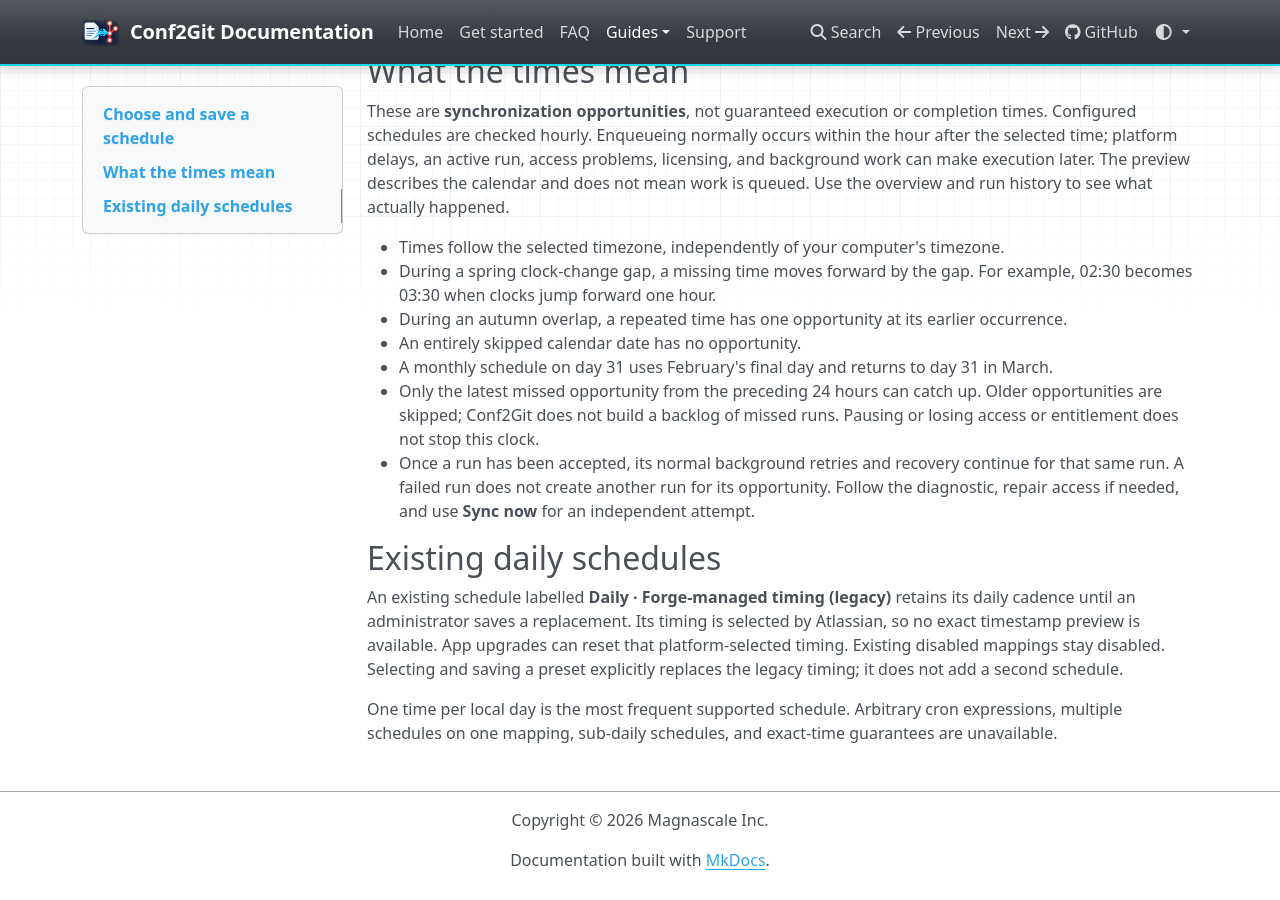
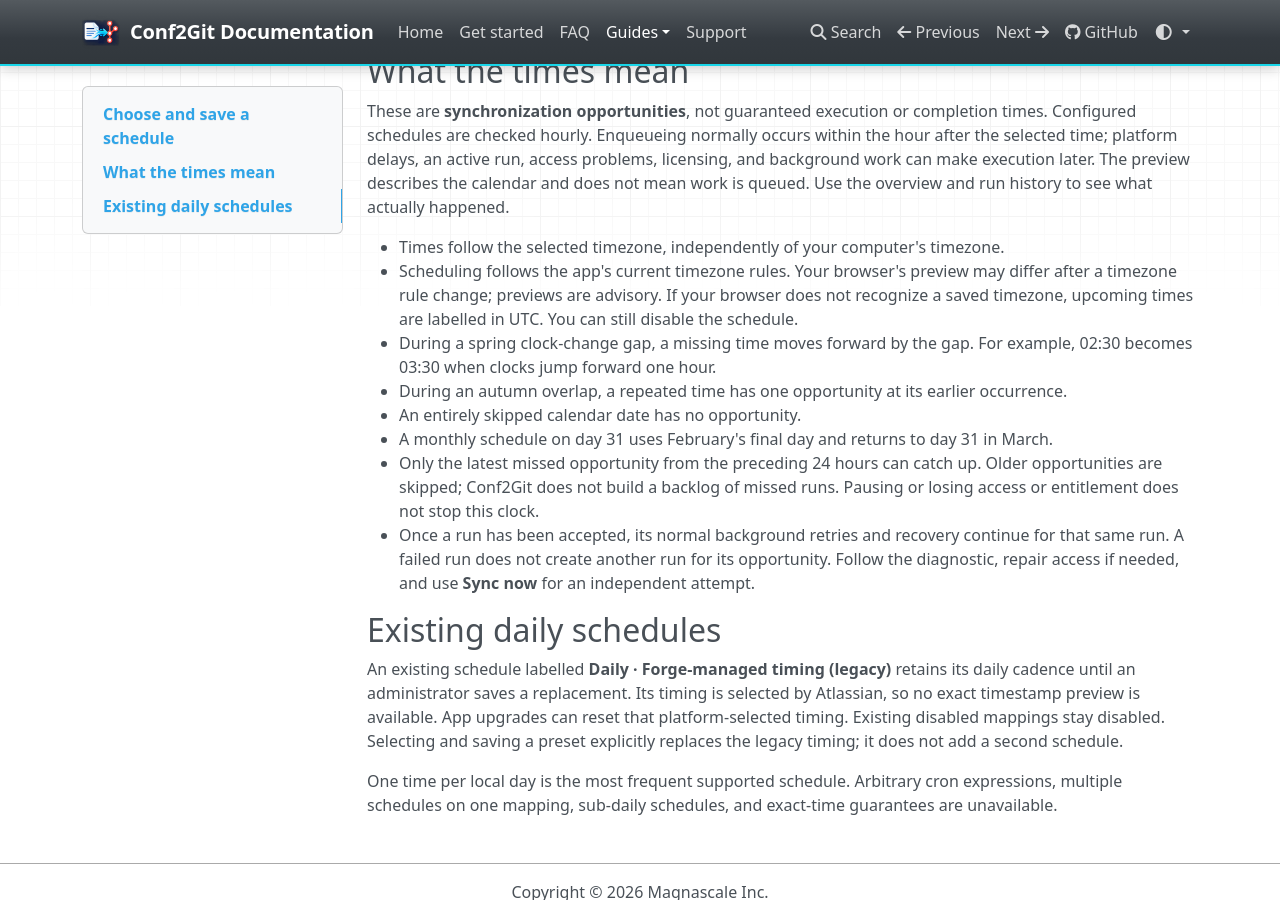
Before and after one commit to magnascale/conf2git-documentation, an MkDocs documentation site: the page built from docs/synchronization-schedules.md, in a window 1280 px wide and 900 px high, scrolled down 562 px. Built offline with MkDocs 1.6.1, drawn with Linux system fonts in a browser that asks for light colours; nearby versions of some CDN libraries.

Commit message:
docs: clarify schedule timezone rule differences

```diff
--- a/docs/synchronization-schedules.md
+++ b/docs/synchronization-schedules.md
@@ -30,6 +30,9 @@ can make execution later. The preview describes the calendar and does not mean w
 Use the overview and run history to see what actually happened.
 
 - Times follow the selected timezone, independently of your computer's timezone.
+- Scheduling follows the app's current timezone rules. Your browser's preview may differ after
+  a timezone rule change; previews are advisory. If your browser does not recognize a saved
+  timezone, upcoming times are labelled in UTC. You can still disable the schedule.
 - During a spring clock-change gap, a missing time moves forward by the gap. For example,
   02:30 becomes 03:30 when clocks jump forward one hour.
 - During an autumn overlap, a repeated time has one opportunity at its earlier occurrence.
```
